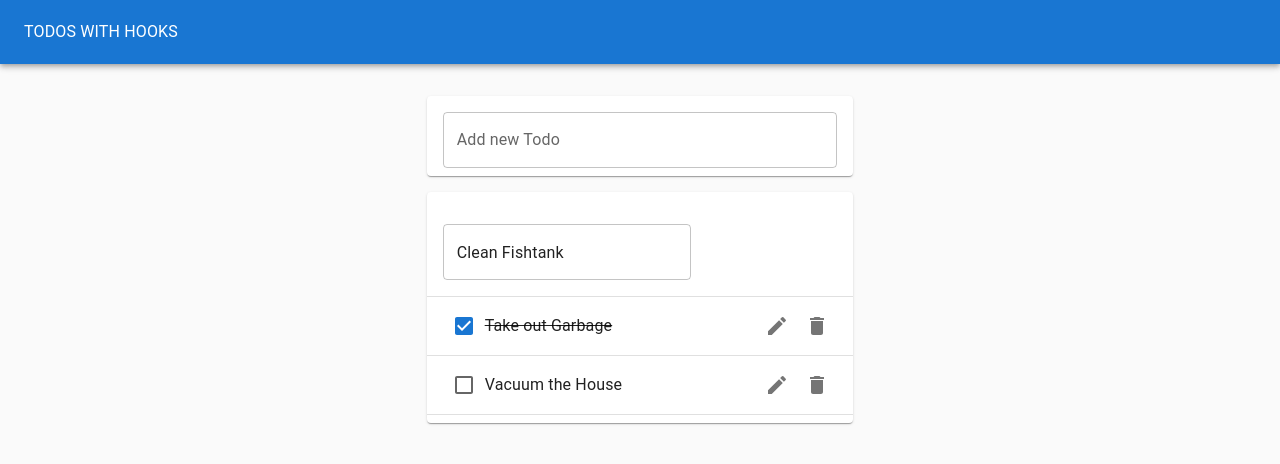
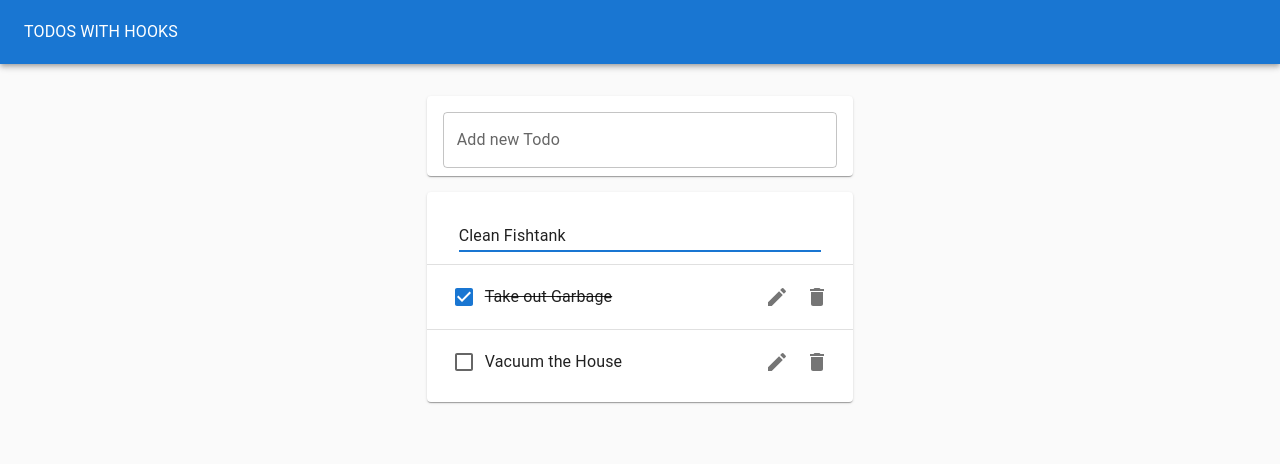
Before and after one commit to klukreativ/hooks-project, a React (Create React App) app: page / in a window 1280 px wide. Both pictures are taken after a click on the button 777 px from the left and 229 px from the top of the page. Shown: the top 464 px of the page. Built offline with nearby package versions, Linux system fonts and the light colour scheme.

Commit message:
added some styles to todoform

```diff
--- a/src/EditTodoForm.js
+++ b/src/EditTodoForm.js
@@ -10,12 +10,16 @@
             editTodo(id, value);
             reset();
             toggleEditForm();
-        }}>
+        }}
+        style={{margin: '0 1rem', width: '100%'}} // brings edit field in line with todo styles
+        >
             <TextField
                 margin='normal'
                 value={value}
                 onChange={handleChange}
+                variant = "standard" // changes it from box to line
                 fullWidth
+                autoFocus // allows user to type immediately after clicking edit button
             />
         </form>
     )
--- a/src/Todo.js
+++ b/src/Todo.js
@@ -7,7 +7,7 @@
     // initializing
     const [isEditing, toggle] = useToggleState();
     return (
-        <ListItem>
+        <ListItem style={{height: '64px'}}>
             {isEditing ? (
                 <EditTodoForm id={id} editTodo={editTodo} task={task} toggleEditForm={toggle} />
             ) : (
--- a/src/TodoList.js
+++ b/src/TodoList.js
@@ -5,7 +5,7 @@
     return (
         <Paper>
             <List>
-                {todos.map(todo => (
+                {todos.map((todo, i) => (
                     // the <> & </> are JSX fragments to allow adjacent JSX elements
                     <>
                         <Todo
@@ -17,7 +17,8 @@
                             toggleTodo={toggleTodo}
                             editTodo={editTodo}
                         />
-                        <Divider />
+                        {/* compaers index against array length to avoid placing a divider on the last todo */}
+                        {i < todos.length -1 && <Divider />}
                     </>
                 ))}
             </List>
```
